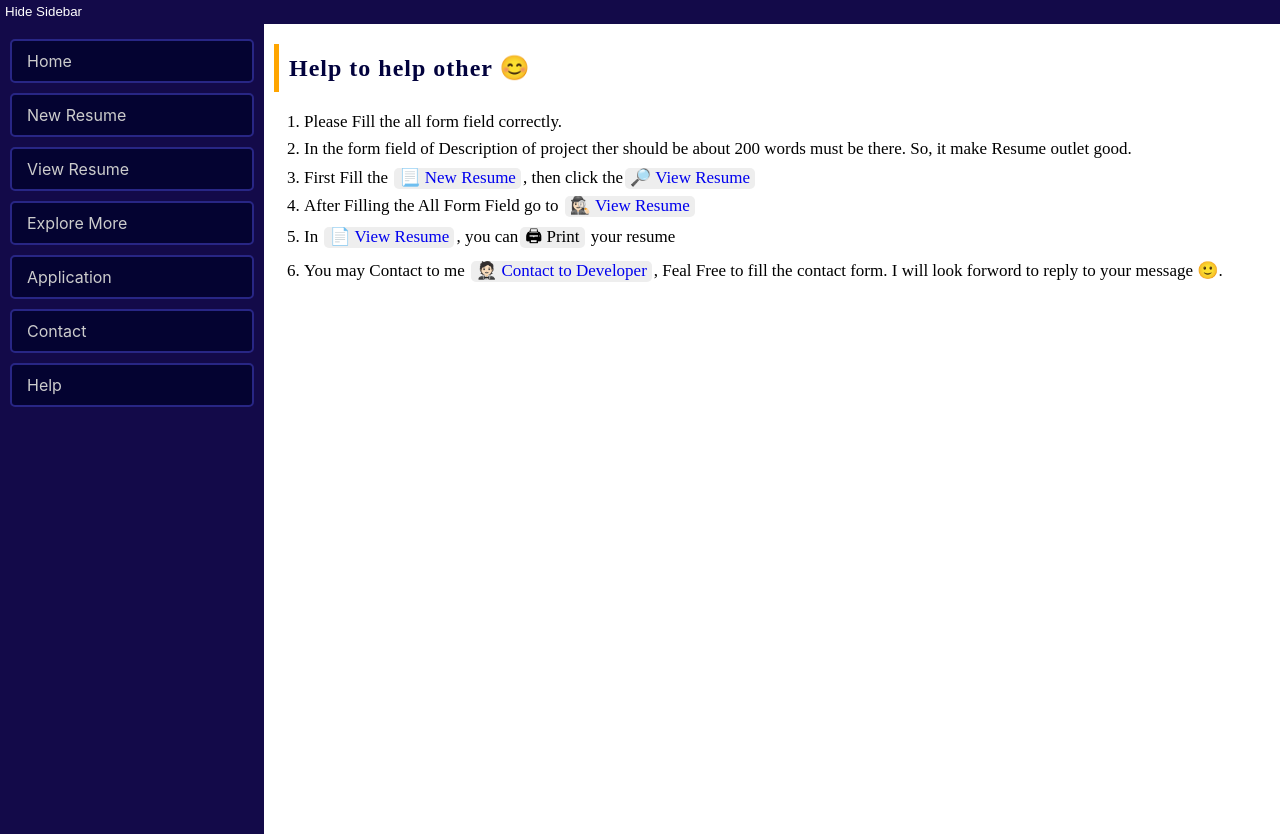
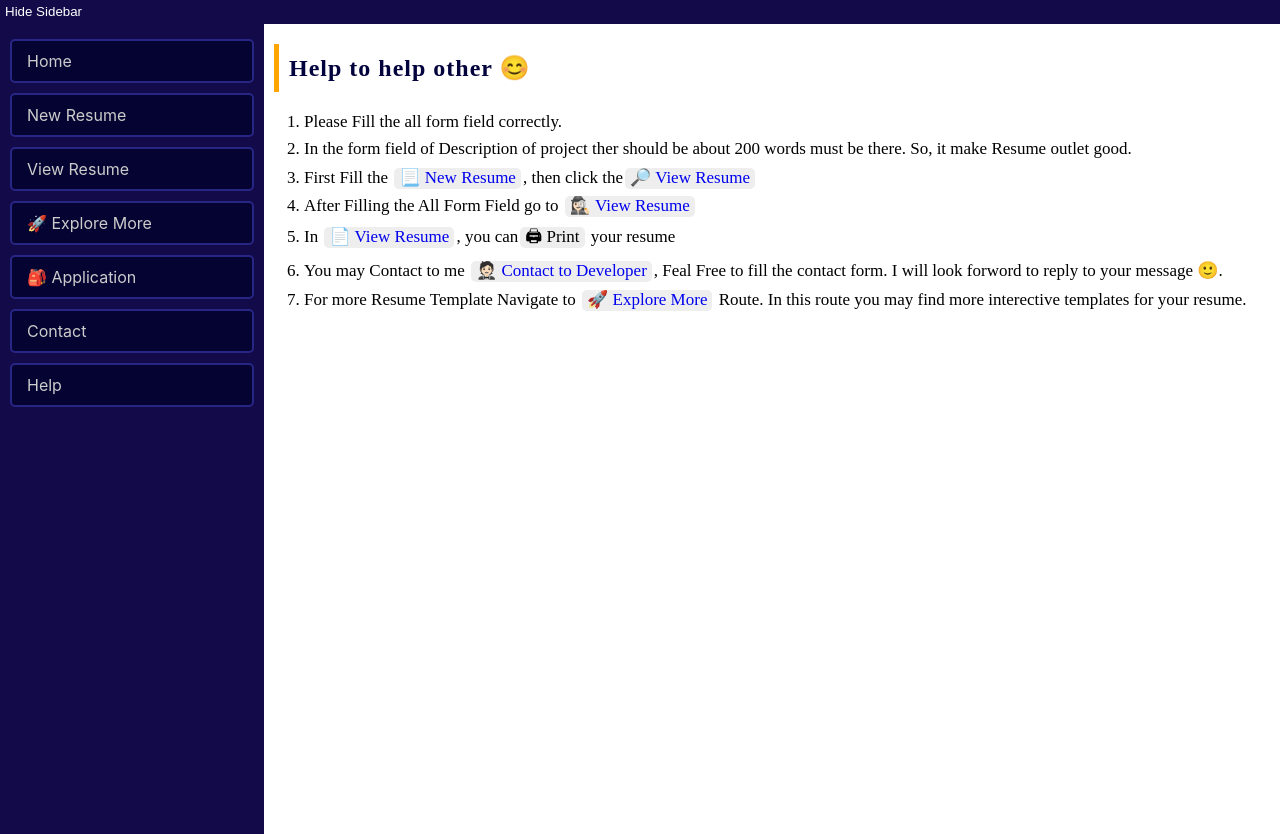
Before and after one commit to devsany/resume-builder, a React (Create React App) app: page /help in a window 1280 px wide. Built offline with nearby package versions, Linux system fonts and the light colour scheme.

Commit message:
add nevbar

```diff
--- a/src/component/maincomponent/help/Help.jsx
+++ b/src/component/maincomponent/help/Help.jsx
@@ -103,6 +103,26 @@ const Help = () => {
               , Feal Free to fill the contact form. I will look forword to reply
               to your message 🙂.
             </li>
+            <li>
+              For more Resume Template Navigate to{" "}
+              <span
+                style={{
+                  backgroundColor: "#eee",
+                  paddingLeft: "5px",
+                  paddingRight: "5px",
+                  paddingBottom: "2px",
+                  margin: "2px",
+                  borderRadius: "5px",
+                }}
+              >
+                <NavLink to="/explore_more_resume_builder">
+                  {" "}
+                  🚀 Explore More
+                </NavLink>
+              </span>{" "}
+              Route. In this route you may find more interective templates for
+              your resume.{" "}
+            </li>
           </ol>
         </div>
       </div>
--- a/src/component/smallcomponent/Navbar.jsx
+++ b/src/component/smallcomponent/Navbar.jsx
@@ -14,10 +14,10 @@ const Nav = () => {
         <NavLink to="/Single_new_resume">View Resume</NavLink>
       </div>
       <div className="navlink">
-        <NavLink to="/explore_more_resume_builder">Explore More</NavLink>
+        <NavLink to="/explore_more_resume_builder">🚀 Explore More</NavLink>
       </div>
       <div className="navlink">
-        <NavLink to="/email_application_field">Application</NavLink>
+        <NavLink to="/email_application_field">🎒 Application</NavLink>
       </div>
       <div className="navlink">
         <NavLink to="/contact">Contact</NavLink>
```
